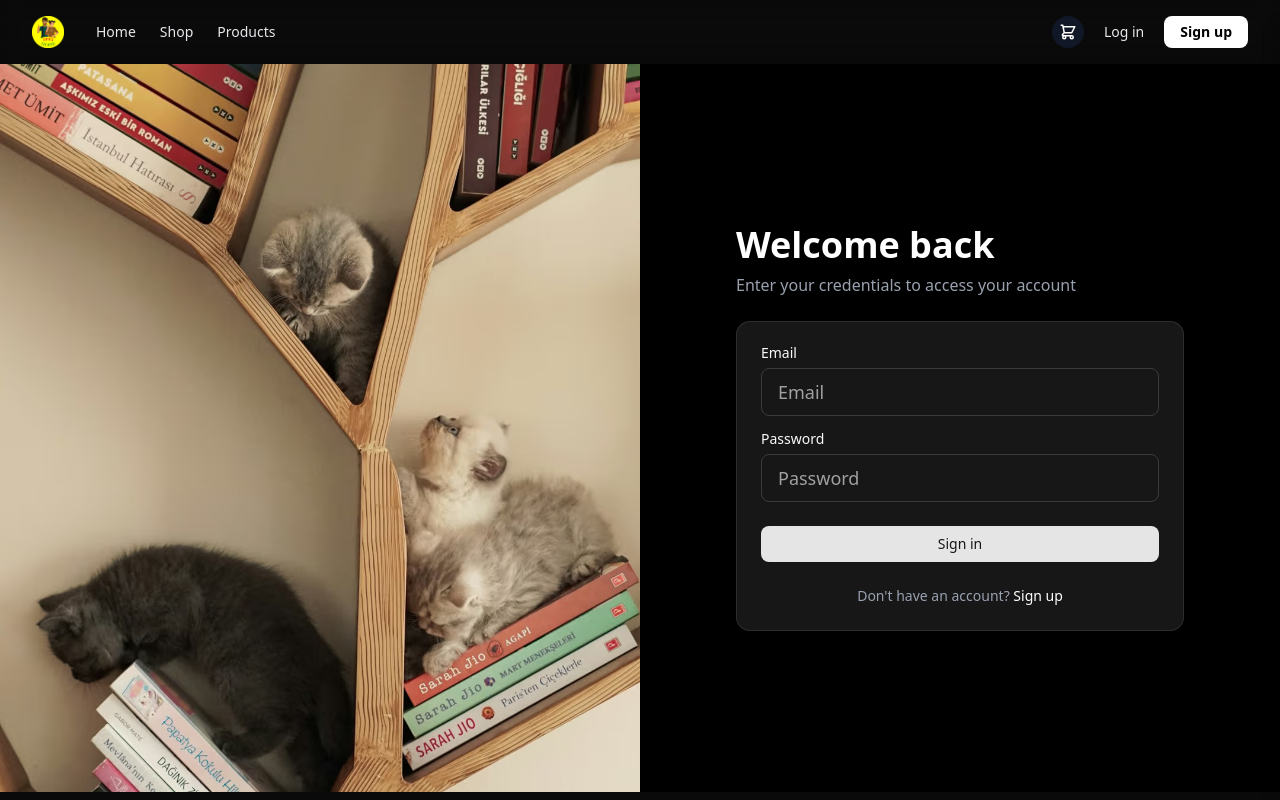
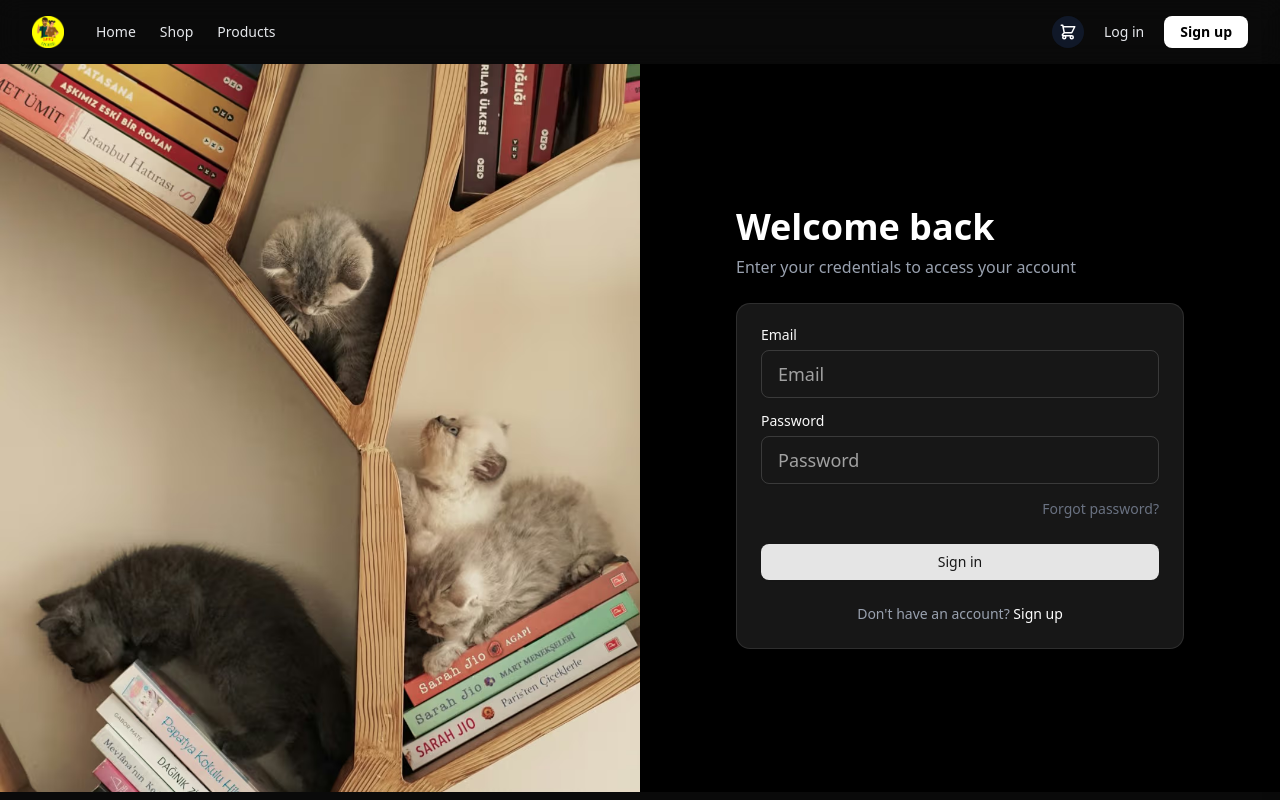
Before and after one commit to MIANSIT/shei-hoise, a Next.js app: page /login in a window 1280 px wide. Built offline with nearby package versions, Linux system fonts and the light colour scheme.

Commit message:
:bug: Fix: add forget password label

```diff
--- a/src/app/components/auth/SignIn/LoginForm.tsx
+++ b/src/app/components/auth/SignIn/LoginForm.tsx
@@ -22,15 +22,14 @@ export function LoginForm() {
   const notify = useSheiNotification();
   const router = useRouter();
   const searchParams = useSearchParams();
-  const redirect = searchParams.get("redirect") || "/"; // Default to home
+  const redirect = searchParams.get("redirect") || "/";
 
   const onSubmit = async (values: LoginFormValues) => {
     setIsLoading(true);
     try {
       console.log("Login values:", values);
       notify.success("Logged in successfully!");
-
-      router.push(redirect); // Redirect to original page
+      router.push(redirect);
     } catch {
       notify.warning("Login failed. Please try again.");
     } finally {
@@ -50,6 +49,7 @@ export function LoginForm() {
       <Card>
         <CardContent>
           <form onSubmit={form.handleSubmit(onSubmit)} className="space-y-4">
+            {/* Email */}
             <div className="grid gap-2">
               <Label htmlFor="email">Email</Label>
               <Input {...form.register("email")} placeholder="Email" type="email" />
@@ -58,12 +58,23 @@ export function LoginForm() {
               )}
             </div>
 
+            {/* Password */}
             <div className="grid gap-2">
               <Label htmlFor="password">Password</Label>
               <Input {...form.register("password")} type="password" placeholder="Password" />
               {form.formState.errors.password && (
                 <p className="text-sm text-red-500 mt-1">{form.formState.errors.password.message}</p>
               )}
+
+              {/* Modern E-Commerce Forgot Password Link */}
+              <div className="text-right mt-1">
+                <Link
+                  href="/forgot-password"
+                  className="text-sm text-gray-500 hover:text-gray-300 transition-colors duration-200"
+                >
+                  Forgot password?
+                </Link>
+              </div>
             </div>
 
             <Button type="submit" className="w-full mt-2" disabled={isLoading}>
```
